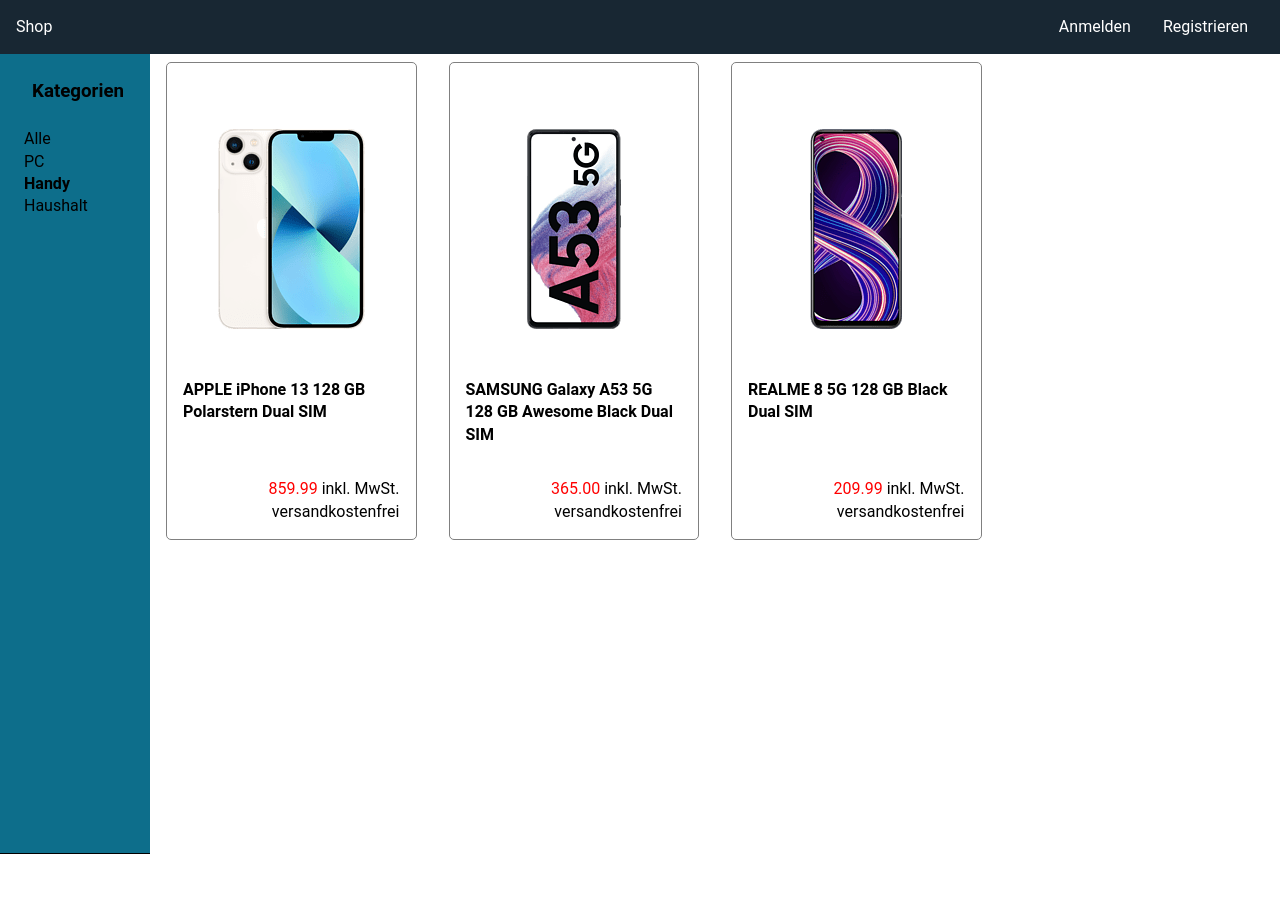
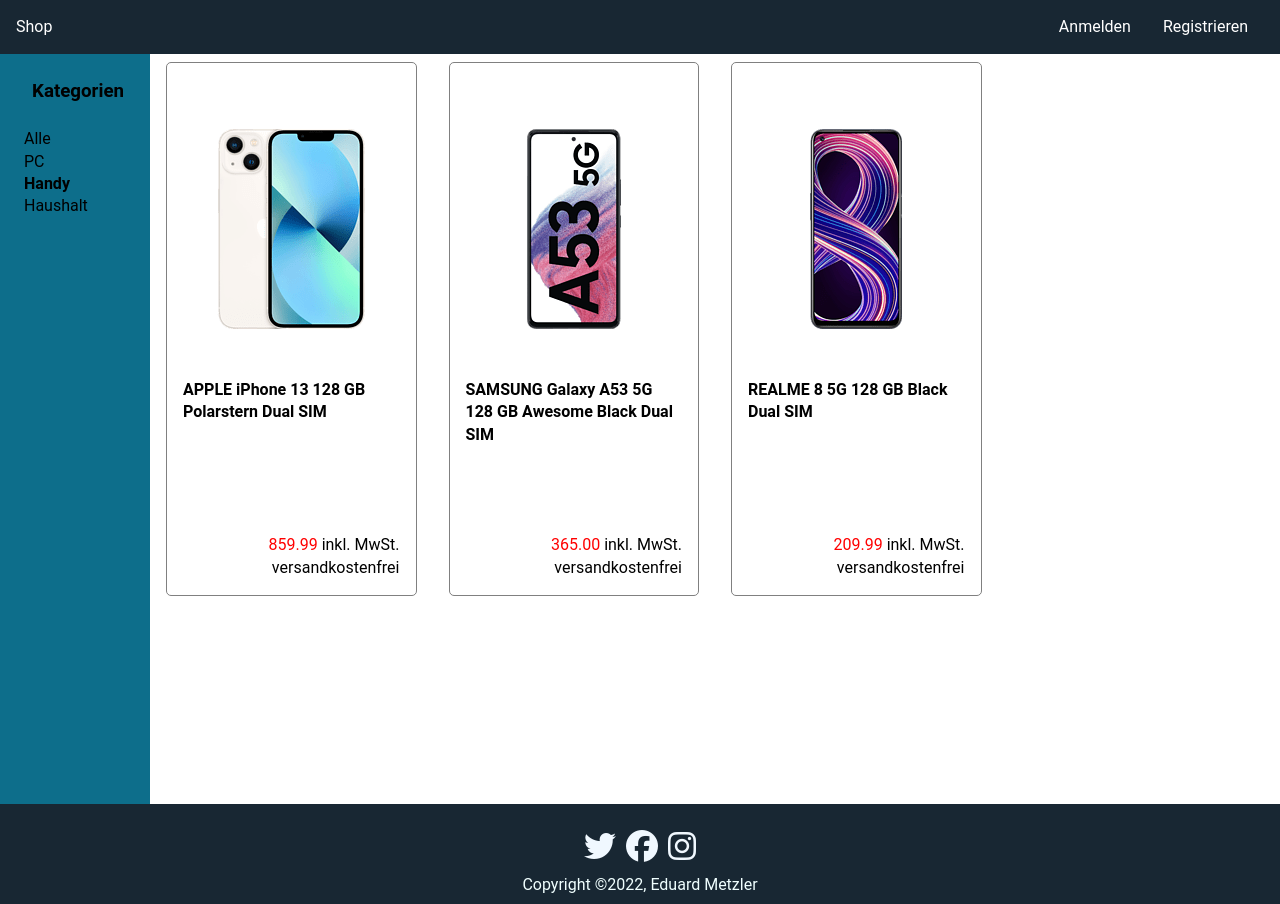
Before and after one commit to EduardMetzler/shop, a plain HTML site: page categories/handy/handy.html in a window 1280 px wide. Before the commit the page ends 800 px from the top, so only its background shows below. Drawn offline with Linux system fonts and the light colour scheme.

Commit message:
footer added

```diff
--- a/categories/handy/handy.html
+++ b/categories/handy/handy.html
@@ -7,6 +7,9 @@
     <meta name="viewport" content="width=device-width, initial-scale=1.0">
     <link rel="stylesheet" href="./../../styles/navBar.css">
     <link rel="stylesheet" href="./../../styles/main.css">
+    <link rel="stylesheet" href="./../../styles/footer.css">
+    <script src="https://kit.fontawesome.com/ff28b1eb50.js" crossorigin="anonymous"></script>
+
 
     <title>Document</title>
 </head>
@@ -117,6 +120,17 @@
         </div>
 
     </main>
+    <footer>
+        <div class="icons">
+            <a href="https://twitter.com/?lang=de"><i class="fa-brands fa-twitter fa-2xl"></i></a>
+            <a href="https://de-de.facebook.com/"><i class="fa-brands fa-facebook fa-2xl"></i></a>
+            <a href="https://www.instagram.com/"><i class="fa-brands fa-instagram fa-2xl"></i></a>
+
+        </div>
+        <div>
+            <p>Copyright &copy;2022, Eduard Metzler </p>
+        </div>
+    </footer>
 </body>
 
 </html>
--- a/styles/auth.css
+++ b/styles/auth.css
@@ -11,9 +11,6 @@
 }
 
 .container {
-  /* display: flex;
-  justify-content: center;
-  align-items: center; */
   position: absolute;
   top: 50%;
   left: 50%;
@@ -26,13 +23,6 @@
   text-align: center;
   padding: 0 0 20px 0;
   border-bottom: 1px solid silver;
-}
-
-body {
-  /* display: flex;
-  justify-content: center;
-  align-items: center;
-  height: 100vh; */
 }
 
 form {
--- /dev/null
+++ b/styles/footer.css
@@ -0,0 +1,22 @@
+footer {
+  height: 100px;
+  background-color: rgb(24, 39, 51);
+
+  color: azure;
+  position: absolute;
+  width: 100%;
+  padding: 1rem;
+}
+
+i {
+  color: aliceblue;
+  margin: 5px 5px;
+}
+.icons {
+  padding: 1rem;
+}
+
+footer > div {
+  display: flex;
+  justify-content: center;
+}
--- a/styles/main.css
+++ b/styles/main.css
@@ -2,6 +2,9 @@
   margin: 0;
   padding: 0;
   box-sizing: border-box;
+}
+main {
+  min-height: calc(100vh - 160px);
 }
 
 .setting-panel {
@@ -41,7 +44,7 @@
   width: 100%;
   padding: .5rem 1rem;
   display: flex;
-  justify-content: stretch;
+  max-height: 550px;
 }
 
 .product {
--- a/styles/navBar.css
+++ b/styles/navBar.css
@@ -16,6 +16,7 @@
 }
 main {
   margin-top: 66px;
+  margin-bottom: 110px;
 }
 
 .menu-wrap {
```
Also changed, not shown: Index.html (+14 -0 lines), categories/household/household.html (+14 -0 lines), categories/pc/pc.html (+14 -0 lines).
